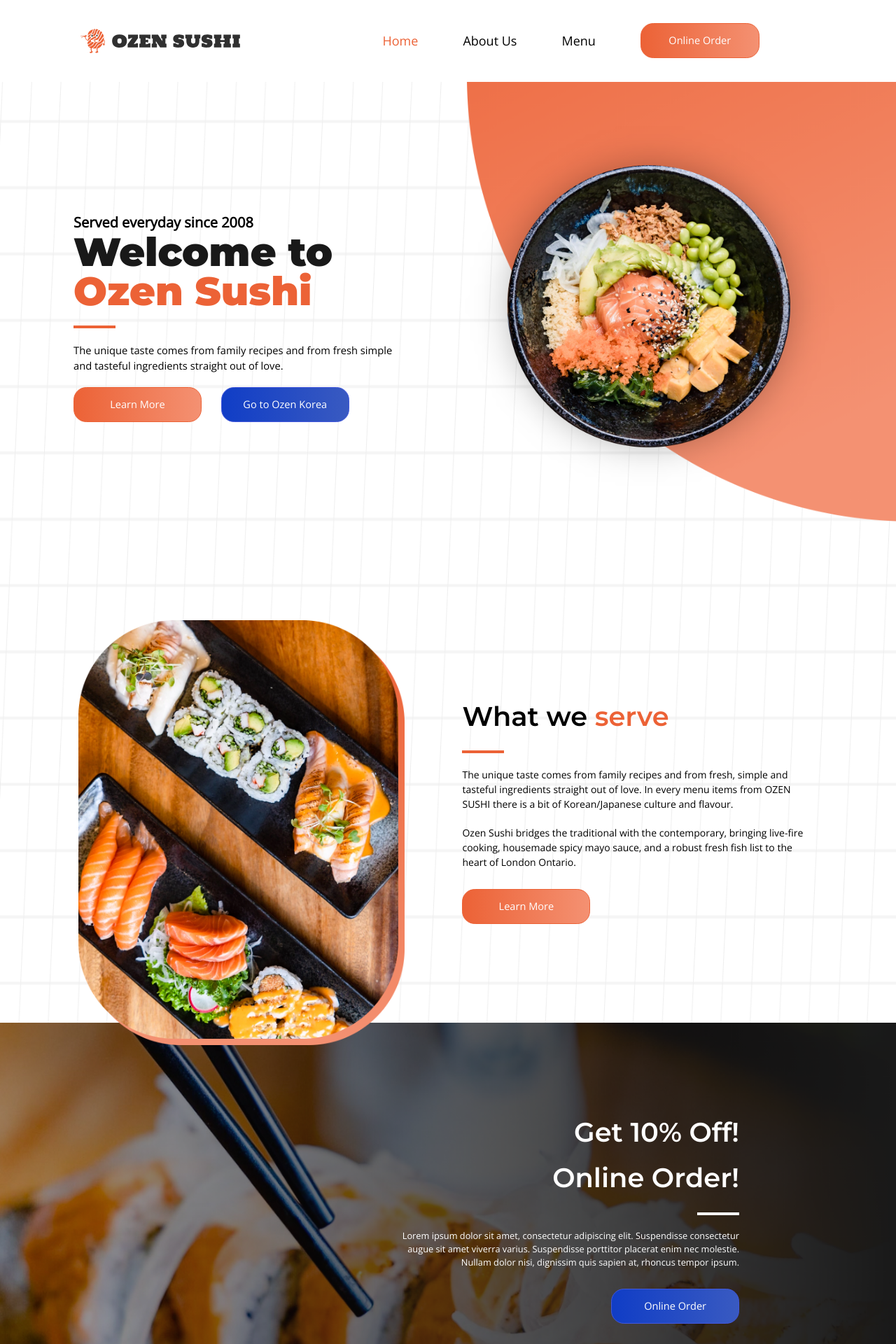
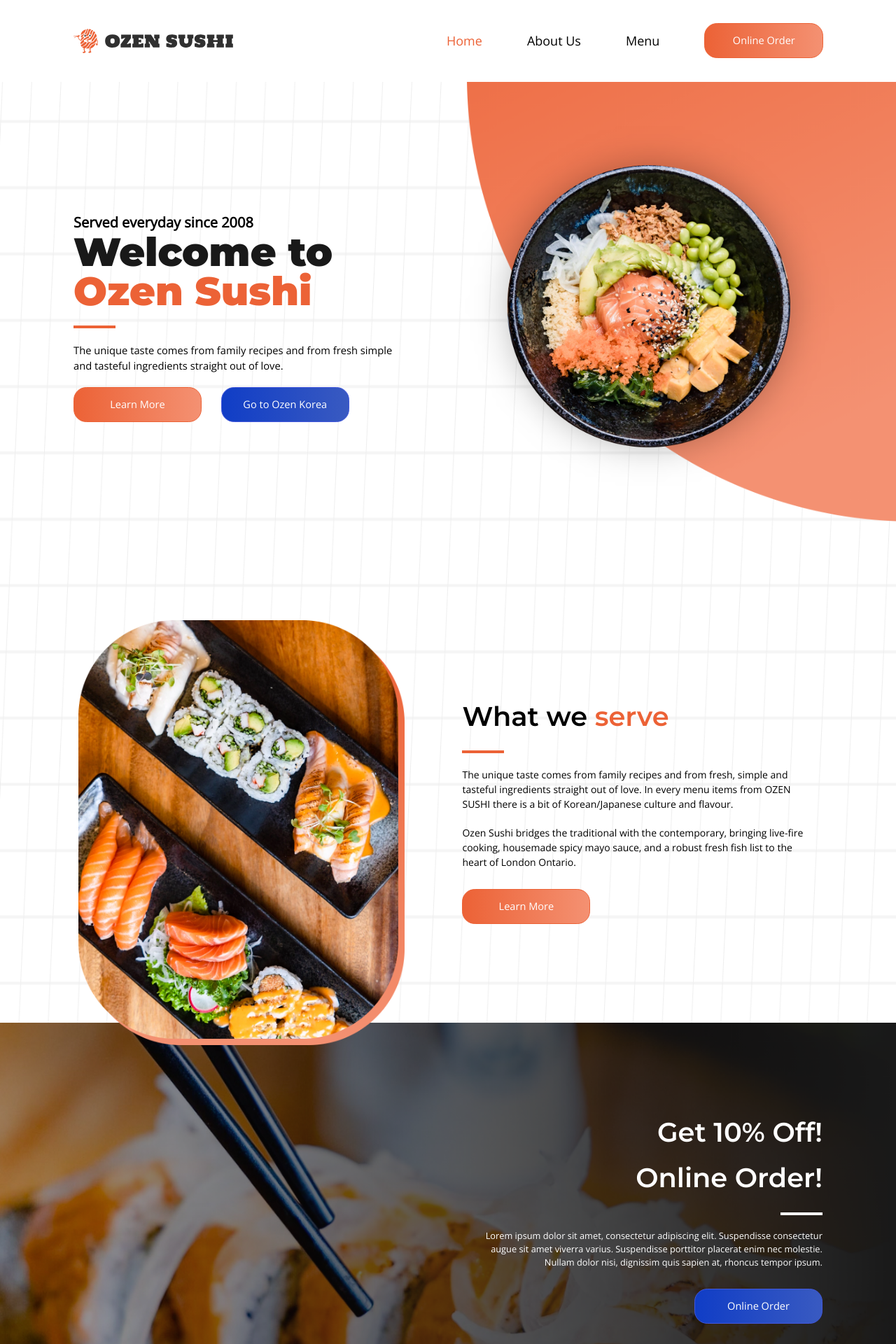
Before and after one commit to Sungmin-Kim-0508/ozen-sushi-korea, a Next.js app: page /ozen-sushi in a window 1280 px wide. Shown: the top 1920 px of the page at 70% size. Built offline with nearby package versions, Linux system fonts and the light colour scheme; a web font is replaced by a local one.

Commit message:
adjusted position of header in ozen sushi

```diff
--- a/app/components/DiscountOfferSection.tsx
+++ b/app/components/DiscountOfferSection.tsx
@@ -10,7 +10,7 @@ const DiscountOfferSection = () => {
         src={image_7626}
         className="absolute min-w-full h-full -z-10"
       />
-      <div className="flex flex-col items-end text-end pr-56 py-32 lg:pr-20 lg:py-24">
+      <div className="flex flex-col items-end text-end pr-[8.21vw] py-32 lg:py-24">
         <span className="monserratBold900 text-[clamp(36px,3vw,100px)] text-white mb-2">
           Get 10% Off!
         </span>
--- a/app/ozen-sushi/Header.tsx
+++ b/app/ozen-sushi/Header.tsx
@@ -24,12 +24,12 @@ function OzenSushiHeader() {
   ];
   return (
     <>
-      <header className="sticky top-0 z-20 flex justify-between items-center px-[7.2rem] py-[1.78vw] mlg:px-[4rem] bg-white">
+      <header className="sticky top-0 z-20 flex justify-between items-center pl-[8.21vw] pr-[8.1vw] py-[1.78vw] bg-white">
         <Link href={ozen_sushi_home}>
           <OzenSushiHorizontalLogo />
         </Link>
-        <div className="flex">
-          <nav className="flex gap-16 items-center relative right-20 text-[clamp(18px,1.14vw,25px)] lg:gap-5 lg:right-5">
+        <div>
+          <nav className="flex gap-16 items-center relative text-[clamp(18px,1.14vw,25px)] lg:gap-5">
             {menuItems.map(({ label, href }) => (
               <Link
                 key={label}
```
